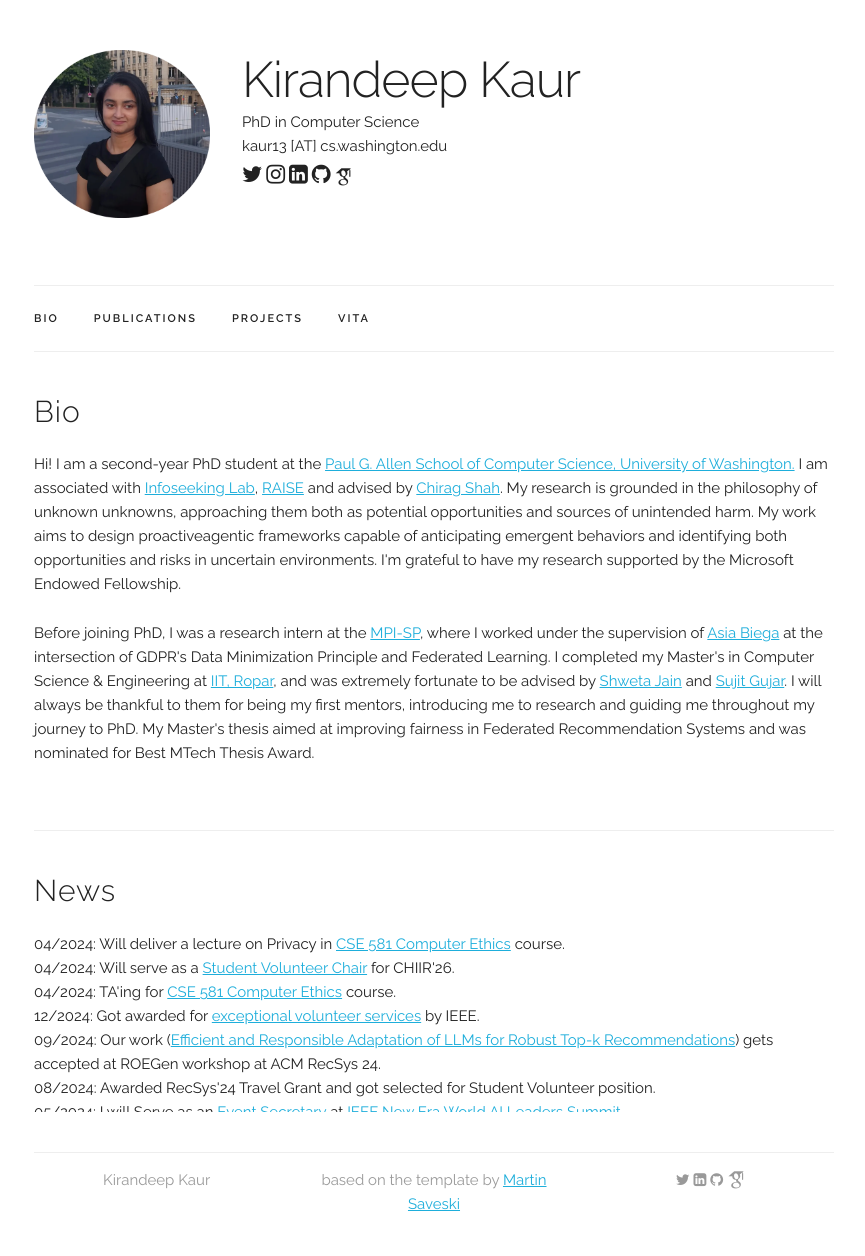
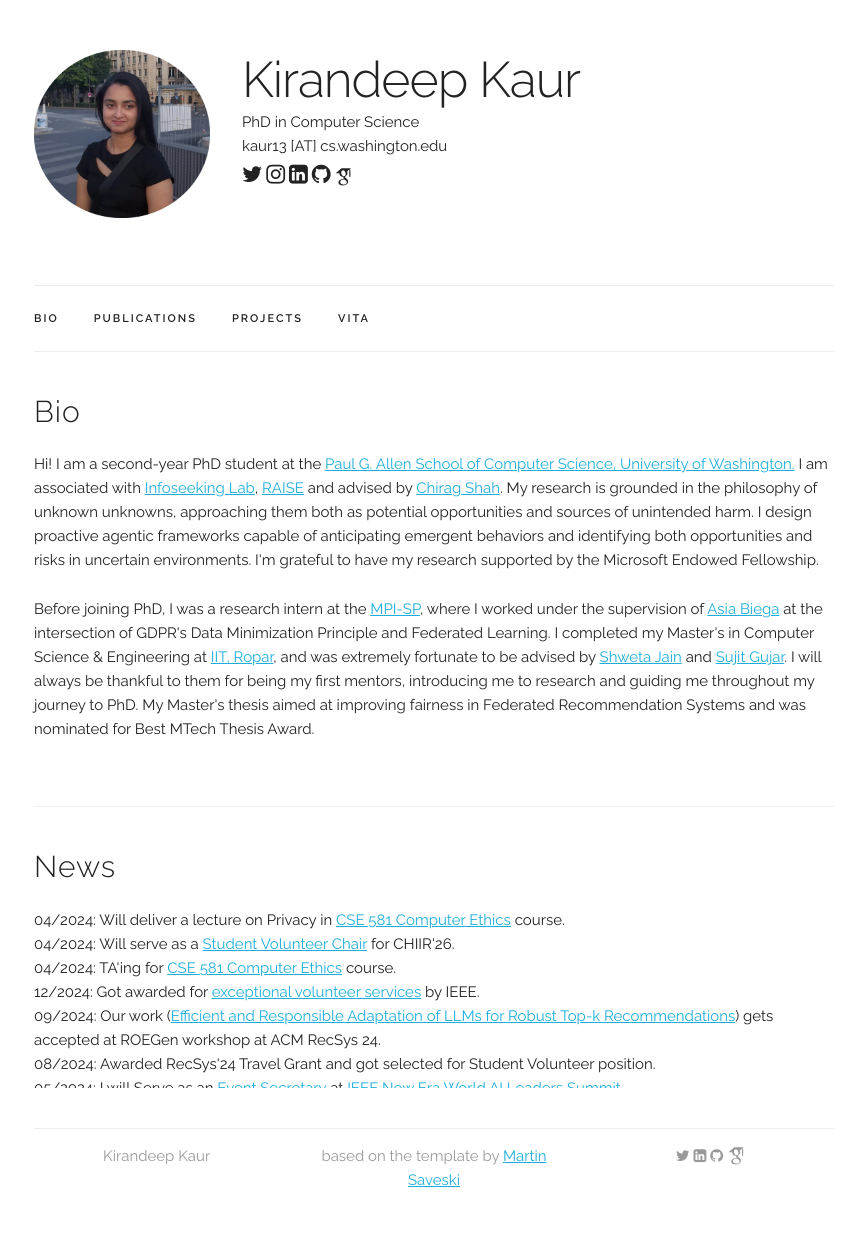
Before and after one commit to i-kiran/i-kiran.github.io, a Jekyll site: the page built from index.html, in a window 1280 px wide. Shown: the whole page, without its empty margins (206-1071 px from the left). Built offline with Jekyll 4.4.1, drawn with Linux system fonts in a browser that asks for light colours; some web fonts are replaced; after the commit the page ends 1232 px from its top, so only the background shows below that.

Commit message:
Update index.html

```diff
--- a/index.html
+++ b/index.html
@@ -8,7 +8,7 @@ title: Home
 
   <p>
   Hi! I am a second-year PhD student at the <a href="https://www.cs.washington.edu/" target="_blank">Paul G. Allen School of Computer Science, University of Washington.</a> I am associated with
-  <a href="https://infoseeking.org/people.php" target="_blank">Infoseeking Lab</a>, <a href="https://www.raise.uw.edu/" target="_blank">RAISE</a> and advised by <a href="https://chiragshah.org/"_blank">Chirag Shah</a>. My research is grounded in the philosophy of unknown unknowns, approaching them both as potential opportunities and sources of unintended harm.  My work aims to design proactiveagentic frameworks capable of anticipating emergent behaviors and identifying both opportunities and risks in uncertain environments. I'm grateful to have my research supported by the Microsoft Endowed Fellowship.
+  <a href="https://infoseeking.org/people.php" target="_blank">Infoseeking Lab</a>, <a href="https://www.raise.uw.edu/" target="_blank">RAISE</a> and advised by <a href="https://chiragshah.org/"_blank">Chirag Shah</a>. My research is grounded in the philosophy of unknown unknowns, approaching them both as potential opportunities and sources of unintended harm. I design proactive agentic frameworks capable of anticipating emergent behaviors and identifying both opportunities and risks in uncertain environments. I'm grateful to have my research supported by the Microsoft Endowed Fellowship.
   </p>
 
   <p>
```
